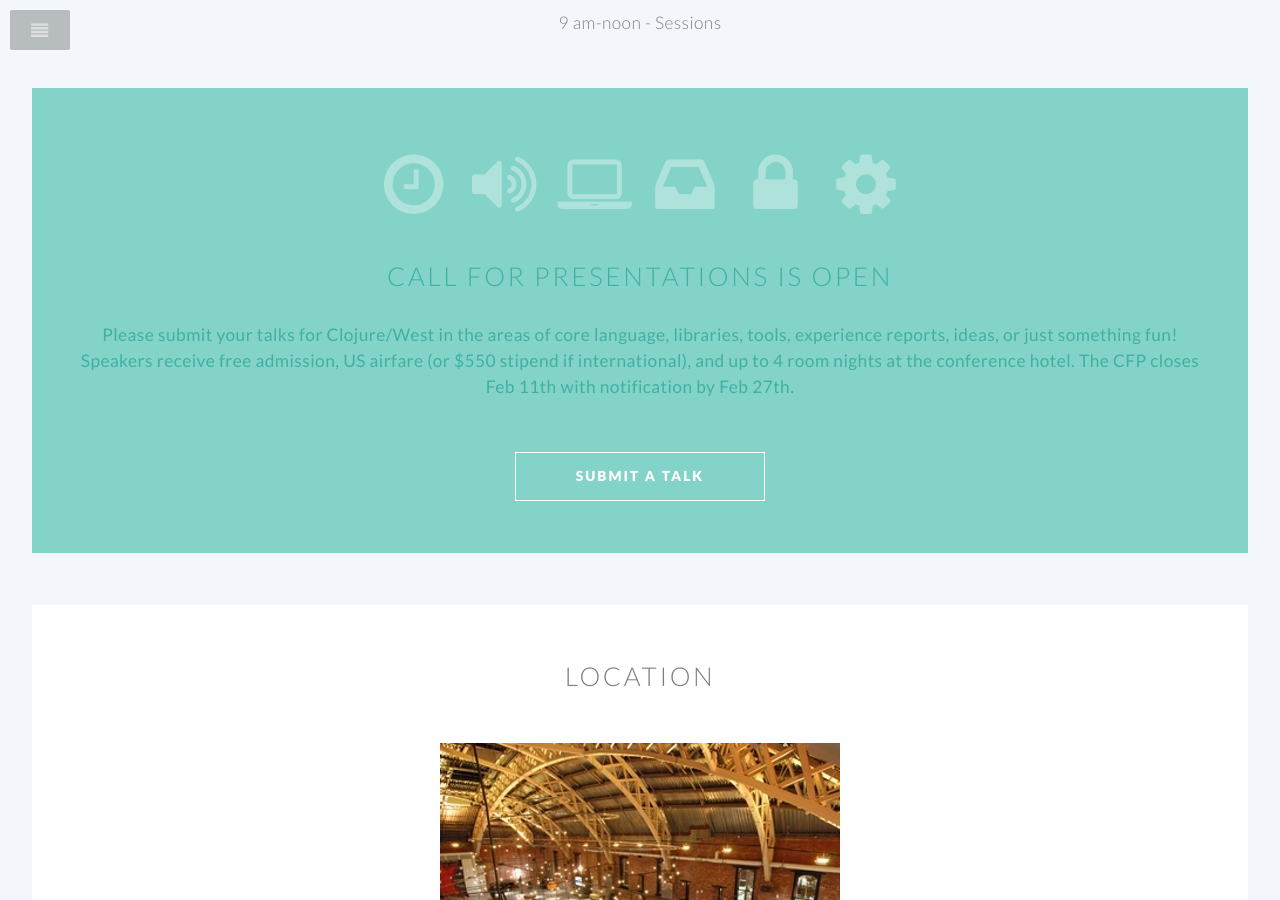
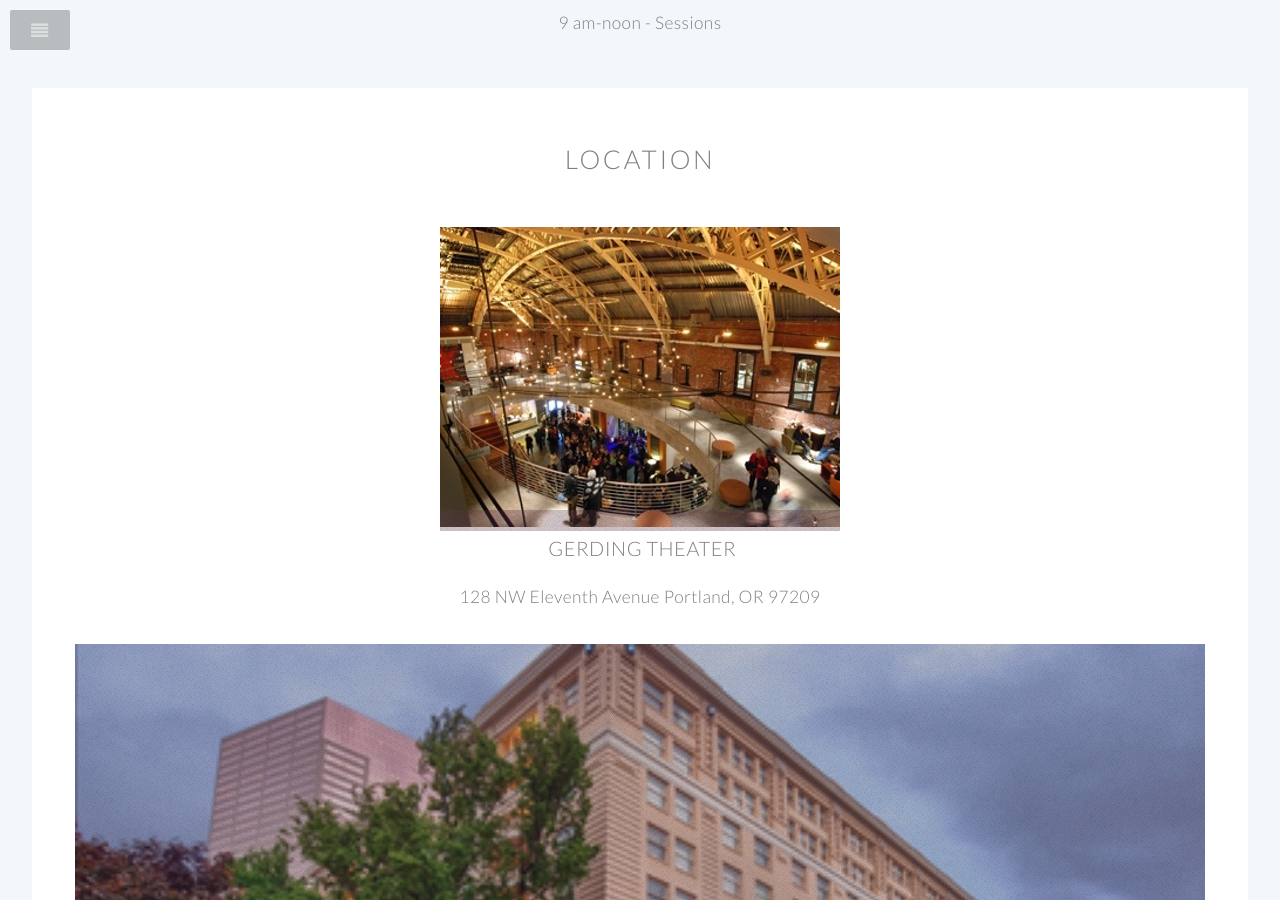
Before and after one commit to clojurewest/clojurewest.github.io, a Jekyll site: the page built from index.html, in a window 1280 px wide and 900 px high, scrolled down 1711 px. Built offline with Jekyll 4.4.1, drawn with Linux system fonts in a browser that asks for light colours; some of the changed text lies outside the part shown.

Commit message:
cfp closed

```diff
--- a/_layouts/home.html
+++ b/_layouts/home.html
@@ -34,21 +34,20 @@
 
 			</section>
 
-		<!-- Main -->
+			<!-- Main -->
 			<article id="main">
 
 				<header class="special container">
 					<span class="icon fa-bar-chart-o"></span>
 					<h2>Join us for Clojure/west</h2>
 					<p>We are excited to return to Portland this year for Clojure/West!<br>
-					   Currently we are seeking <a href="https://cognitect.wufoo.com/forms/clojurewest-2015-call-for-presentations/">talk submissions</a> and <a href="sponsorship">sponsors</a> for the conference.<br>
+					   Currently we are seeking <a href="sponsorship">sponsors</a> for the conference.<br>
 					   <a href="https://clojurewest2015.eventbrite.com/">Registration</a> is now open for $350.<br><br>
 					   <a href="training">Training</a> is available on April 18th and 19th.<br>
 					   Topics: Clojure, ClojureScript, macros, Om, and core.async<br><br>
 				       <a href="opportunity">Opportunity grants</a> are available for under-represented groups<br>
 					   in technology who otherwise be unable to attend.</p>
 				</header>
-
 				<!-- One -->
 					<section class="wrapper style1 container special">
 						  <h2>schedule</h2>
@@ -98,6 +97,7 @@
 					</section>
 
 					<!-- Two -->
+					<!--
 						<section class="wrapper style2 container special-alt">
 							<div class="row half">
 								<div class="8u">
@@ -129,7 +129,7 @@
 								</div>
 							</div>
 						</section>
-
+						-->
 
 				<!-- Three -->
 					<section class="wrapper style3 container special">
@@ -299,7 +299,7 @@
 					<ul class="buttons">
 					  <li><a href="https://clojurewest2015.eventbrite.com/" class="button special">register</a></li>
 					  <li><a href="sponsorship" class="button">sponsor</a></li>
-					  <li><a href="https://cognitect.wufoo.com/forms/clojurewest-2015-call-for-presentations/" class="button">submit talk</a></li>
+					  <!-- <li><a href="https://cognitect.wufoo.com/forms/clojurewest-2015-call-for-presentations/" class="button">submit talk</a></li> -->
 					</ul>
 				</footer>
 
```
